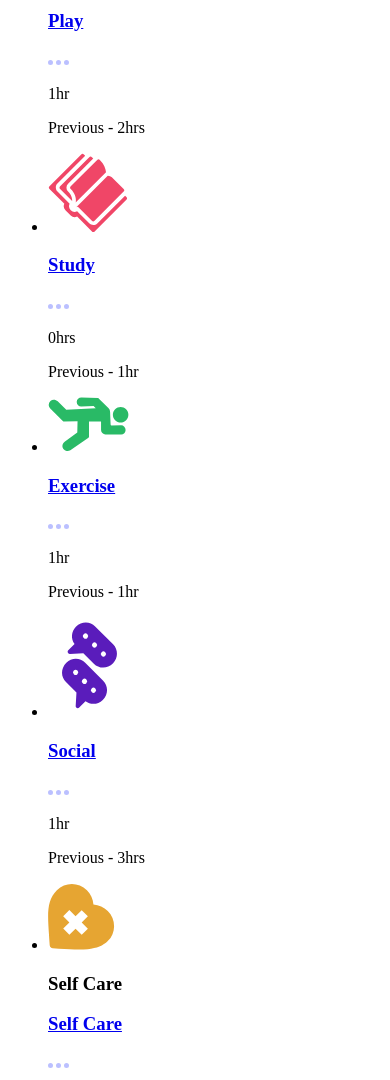
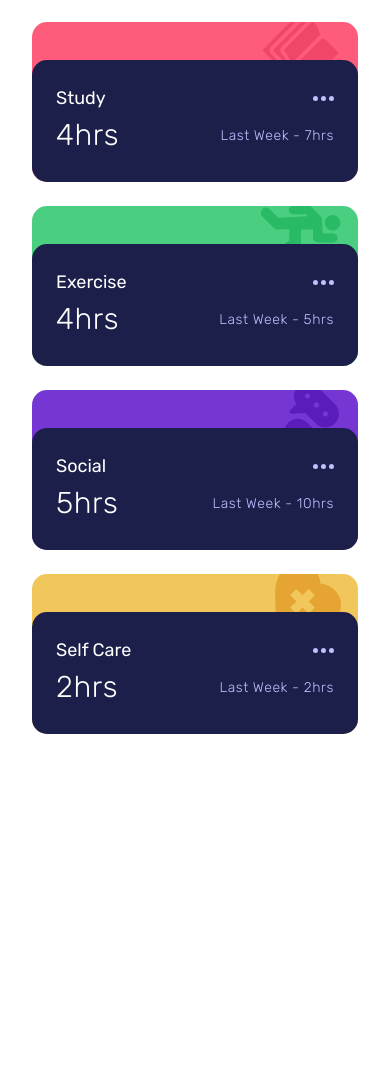
Before and after one commit to py-code314/time-tracking-dashboard, a website: page index.html in a window 390 px wide. Shown: the part 652-1732 px from the top of the page. After the commit the page ends 1466 px from the top, so only its background shows below. Drawn offline with Linux system fonts and the light colour scheme.

Commit message:
feat: Add mobile styles

```diff
--- a/index.html
+++ b/index.html
@@ -16,16 +16,16 @@
       href="https://fonts.googleapis.com/css2?family=Rubik:ital,wght@0,300..900;1,300..900&display=swap"
       rel="stylesheet" />
 
-    <link rel="stylesheet" href="./css/styles.css"
+    <link rel="stylesheet" href="./css/styles.css">
 
     <title>Frontend Mentor | Time tracking dashboard</title>
   </head>
   <body>
     <main>
       <h1 class="sr-only">Time Tracking Dashboard</h1>
-      <div class="cards-container">
-        <div class="card">
-          <div class="card__content">
+      <div class="dashboard">
+        <div class="card card-member">
+          <div class="card-member__content">
             <div class="card__img-container">
               <img
                 class="card__img-profile"
@@ -39,24 +39,26 @@
               <h2 class="card__title">Jeremy Robson</h2>
             </div>
           </div>
+
+
+
           <div id="card__btns" class="card__btns" aria-label="Statistics">
-            <button id="daily" class="card__btn" aria-selected="true">
+            <button id="daily" class="card__btn card__btn-duration" aria-selected="true">
               Daily
             </button>
-            <button id="weekly" class="card__btn" aria-selected="false">
+            <button id="weekly" class="card__btn card__btn-duration" aria-selected="false">
               Weekly
             </button>
-            <button id="monthly" class="card__btn" aria-selected="false">
+            <button id="monthly" class="card__btn card__btn-duration" aria-selected="false">
               Monthly
             </button>
           </div>
         </div>
+
         <!-- Use <ul> and <li> to enhance screen reader users' experience -->
         <ul class="cards" aria-labelledby="daily" role="list">
-          <li class="card" role="listitem">
-            <div class="card__decorative">
-              <img class="card__image" src="./images/icon-work.svg" alt="" />
-            </div>
+          <li class="card card--work" role="listitem">
+
             <div class="card__content">
               <div class="card__name">
                 <!-- TODO: Can i place imag inside h3? If so will it get too big? -->
@@ -71,12 +73,16 @@
                   >
                 </h3>
                 <!-- Screen readers shouldn't announce <img>. This is just decorative-->
+                <button id="more__options"
+                class=" card__btn card__btn-options"
+                aria-hidden="true">
                   <img
-                  id="more__options"
-                  class="card__options"
+
+                    class="card__btn-img"
                     src="./images/icon-ellipsis.svg"
                     alt="More options for Work"
-                  aria-hidden="true" />
+                     />
+                </button>
 
                 <!-- Alternate code -->
                 <!-- <h3 class="card__subtitle">
@@ -89,16 +95,15 @@
                 </h3> -->
               </div>
               <div class="card__stats">
-                <p class="card__hrs">5hrs</p>
-                <p class="card__hrs-previous">Previous - 7hrs</p>
+                <p class="card__hrs">32hrs</p>
+                <p class="card__hrs-previous">Last Week - 36hrs</p>
               </div>
             </div>
           </li>
 
-          <li class="card" role="listitem">
-            <div class="card__decorative">
-              <img class="card__image" src="./images/icon-play.svg" alt="" />
-            </div>
+          <li class="card card--play" role="listitem">
+
+
             <div class="card__content">
               <div class="card__name">
                 <h3 class="card__subtitle">
@@ -109,24 +114,26 @@
                     >Play</a
                   >
                 </h3>
+                <button id="more__options"
+                class=" card__btn card__btn-options"
+                aria-hidden="true">
                   <img
-                  id="more__options"
-                  class="card__options"
+
+                    class="card__btn-img"
                     src="./images/icon-ellipsis.svg"
-                  alt="More options for Play"
-                  aria-hidden="true" />
+                    alt="More options for Work"
+                     />
+                </button>
               </div>
               <div class="card__stats">
-                <p class="card__hrs">1hr</p>
-                <p class="card__hrs-previous">Previous - 2hrs</p>
+                <p class="card__hrs">10hrs</p>
+                <p class="card__hrs-previous">Last Week - 8hrs</p>
               </div>
             </div>
           </li>
 
-          <li class="card" role="listitem">
-            <div class="card__decorative">
-              <img class="card__image" src="./images/icon-study.svg" alt="" />
-            </div>
+          <li class="card card--study" role="listitem">
+
             <div class="card__content">
               <div class="card__name">
                 <h3 class="card__subtitle">
@@ -137,27 +144,26 @@
                     >Study</a
                   >
                 </h3>
+                <button id="more__options"
+                class=" card__btn card__btn-options"
+                aria-hidden="true">
                   <img
-                  id="more__options"
-                  class="card__options"
+
+                    class="card__btn-img"
                     src="./images/icon-ellipsis.svg"
-                  alt="More options for Study"
-                  aria-hidden="true" />
+                    alt="More options for Work"
+                     />
+                </button>
               </div>
               <div class="card__stats">
-                <p class="card__hrs">0hrs</p>
-                <p class="card__hrs-previous">Previous - 1hr</p>
+                <p class="card__hrs">4hrs</p>
+                <p class="card__hrs-previous">Last Week - 7hrs</p>
               </div>
             </div>
           </li>
 
-          <li class="card" role="listitem">
-            <div class="card__decorative">
-              <img
-                class="card__image"
-                src="./images/icon-exercise.svg"
-                alt="" />
-            </div>
+          <li class="card card--exercise" role="listitem">
+
             <div class="card__content">
               <div class="card__name">
                 <h3 class="card__subtitle">
@@ -168,24 +174,26 @@
                     >Exercise</a
                   >
                 </h3>
+                <button id="more__options"
+                class=" card__btn card__btn-options"
+                aria-hidden="true">
                   <img
-                  id="more__options"
-                  class="card__options"
+
+                    class="card__btn-img"
                     src="./images/icon-ellipsis.svg"
-                  alt="More options for Exercise"
-                  aria-hidden="true" />
+                    alt="More options for Work"
+                     />
+                </button>
               </div>
               <div class="card__stats">
-                <p class="card__hrs">1hr</p>
-                <p class="card__hrs-previous">Previous - 1hr</p>
+                <p class="card__hrs">4hrs</p>
+                <p class="card__hrs-previous">Last Week - 5hrs</p>
               </div>
             </div>
           </li>
 
-          <li class="card" role="listitem">
-            <div class="card__decorative">
-              <img class="card__image" src="./images/icon-social.svg" alt="" />
-            </div>
+          <li class="card card--social" role="listitem">
+
             <div class="card__content">
               <div class="card__name">
                 <h3 class="card__subtitle">
@@ -196,30 +204,29 @@
                     >Social</a
                   >
                 </h3>
+                <button id="more__options"
+                class=" card__btn card__btn-options"
+                aria-hidden="true">
                   <img
-                  id="more__options"
-                  class="card__options"
+
+                    class="card__btn-img"
                     src="./images/icon-ellipsis.svg"
-                  alt="More options for Social"
-                  aria-hidden="true" />
+                    alt="More options for Work"
+                     />
+                </button>
               </div>
               <div class="card__stats">
-                <p class="card__hrs">1hr</p>
-                <p class="card__hrs-previous">Previous - 3hrs</p>
+                <p class="card__hrs">5hrs</p>
+                <p class="card__hrs-previous">Last Week - 10hrs</p>
               </div>
             </div>
           </li>
 
-          <li class="card" role="listitem">
-            <div class="card__decorative">
-              <img
-                class="card__image"
-                src="./images/icon-self-care.svg"
-                alt="" />
-            </div>
-            <div>
+          <li class="card card--self-care" role="listitem">
+
+            <div class="card__content">
               <div class="card__name">
-                <h3 class="card__subtitle">Self Care</h3>
+
                 <h3 class="card__subtitle">
                   <a
                     href="#"
@@ -228,16 +235,20 @@
                     >Self Care</a
                   >
                 </h3>
+                <button id="more__options"
+                class=" card__btn card__btn-options"
+                aria-hidden="true">
                   <img
-                  id="more__options"
-                  class="card__options"
+
+                    class="card__btn-img"
                     src="./images/icon-ellipsis.svg"
-                  alt="More options for Self Care"
-                  aria-hidden="true" />
+                    alt="More options for Work"
+                     />
+                </button>
               </div>
               <div class="card__stats">
-                <p class="card__hrs">0hrs</p>
-                <p class="card__hrs-previous">Previous - 1hr</p>
+                <p class="card__hrs">2hrs</p>
+                <p class="card__hrs-previous">Last Week - 2hrs</p>
               </div>
             </div>
           </li>
--- a/sass/_reset.scss
+++ b/sass/_reset.scss
@@ -17,9 +17,8 @@ html {
 }
 
 /* Remove default margin in favour of better control in authored CSS */
-body, h1, h2, h3, h4, p,
-figure, blockquote, dl, dd {
-  margin-block-end: 0;
+* {
+  margin: 0;
 }
 
 /* Remove list styles on ul, ol elements with a list role, which suggests default styling will be removed */
--- a/sass/styles.scss
+++ b/sass/styles.scss
@@ -0,0 +1,176 @@
+@use 'mixins' as *;
+@use 'reset' as *;
+@use 'variables' as *;
+
+body {
+  @include flex;
+
+  font-family: $ff-rubik;
+  color: $clr-white;
+  padding: $space-2100 $space-700;
+}
+
+/* Hidden Page Title */
+.sr-only {
+  position: absolute;
+  width: 1px;
+  height: 1px;
+  padding: 0;
+  margin: -1px;
+  overflow: hidden;
+  clip: rect(0, 0, 0, 0);
+  white-space: nowrap;
+  border: 0;
+}
+
+.dashboard {
+  display: flex;
+  flex-direction: column;
+  gap: $space-675;
+
+  max-width: $width-dashboard-mobile;
+}
+
+// .card {
+//   width: 100%;
+// }
+
+.card-member {
+  background-color: $clr-dark-blue;
+  border-radius: $radius-md;
+}
+
+.card-member__content {
+  @include flex;
+  padding: $space-900 $space-1100 $space-900 $space-850;
+  background-color: $clr-blue;
+  border-radius: $radius-md;
+  gap: $space-400;
+}
+
+.card__img-profile {
+  border: 3px solid $clr-white;
+  border-radius: $radius-lg;
+}
+
+/* TODO: Why font weight not applying to h2? */
+.card__intro {
+  font-weight: $fw-light;
+}
+
+.card__label {
+  font-size: $fs-300;
+  opacity: $opacity-1;
+  letter-spacing: 0.8px;
+}
+
+.card__title {
+  font-weight: $fw-light;
+  opacity: $opacity-2;
+}
+
+.card__btns {
+  display: flex;
+  justify-content: space-between;
+  align-items: center;
+  padding: $space-700 $space-300 $space-700 $space-800;
+}
+
+.card__btn {
+  background-color: $clr-dark-blue;
+  border: transparent;
+  font-size: $fs-500;
+  color: $clr-pale-blue;
+
+
+}
+
+.card__btn-duration {
+  opacity: $opacity-1;
+}
+
+
+
+.cards {
+  display: flex;
+  flex-direction: column;
+  gap: $space-700;
+  width: 100%;
+  padding: 0;
+}
+
+.card {
+  border-radius: $radius-md;
+}
+
+.card--work {
+  padding-block-start: $space-1050;
+  background: $clr-light-red-work url('../images/icon-work.svg') no-repeat 93% -11%;
+}
+.card--play {
+  padding-block-start: $space-1050;
+  background: $clr-soft-blue url('../images/icon-play.svg') no-repeat 92% -7%;
+}
+.card--study {
+  padding-block-start: $space-1050;
+  background: $clr-light-red-study url('../images/icon-study.svg') no-repeat 93% -8%;
+}
+.card--exercise {
+  padding-block-start: $space-1050;
+  background: $clr-lime-green url('../images/icon-exercise.svg') no-repeat 93% -1%;
+}
+.card--social {
+  padding-block-start: $space-1050;
+  background: $clr-violet url('../images/icon-social.svg') no-repeat 95% -22%;
+}
+.card--self-care {
+  padding-block-start: $space-1050;
+  background: $clr-soft-orange url('../images/icon-self-care.svg') no-repeat 94% -13%;
+}
+
+
+
+.card__content {
+
+  display: flex;
+  flex-direction: column;
+  gap: $space-40;
+  padding: $space-800 $space-700 $space-700;
+  background-color: $clr-dark-blue;
+  border-radius: $radius-md;
+
+
+}
+
+.card__name,
+.card__stats {
+  display: flex;
+  justify-content: space-between;
+  align-items: center;
+}
+
+.card__subtitle a {
+  text-decoration: none;
+  font-size: $fs-500;
+  font-weight: $fw-normal;
+}
+
+.card__btn-options {
+  padding-inline-end: 0;
+
+}
+
+.card__stats {
+   letter-spacing: 0.6px;
+}
+
+.card__hrs {
+  font-size: $fs-850;
+  font-weight: $fw-light;
+}
+
+.card__hrs-previous {
+  font-size: $fs-300;
+  font-weight: $fw-light;
+  color: $clr-pale-blue;
+}
```
Also changed, not shown: sass/_variables.scss (+30 -2 lines), css/styles.css. Lines whose indentation alone changed are shown as unchanged.
